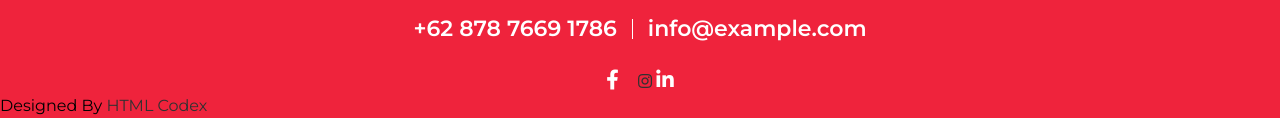
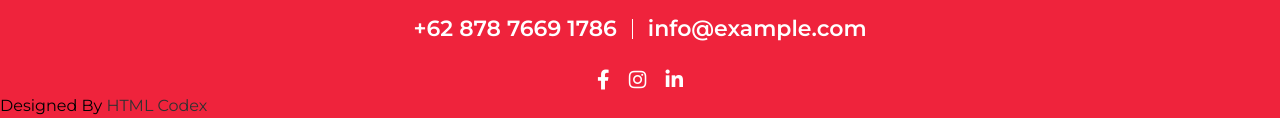
Before and after one commit to fadhilaviyo/fadhilahaviyo.github.io, a plain HTML site: page index.html in a window 1280 px wide. Shown: the part 4477-4608 px from the top of the page. Drawn offline with nearby package versions, Linux system fonts and the light colour scheme.

Commit message:
index.html

```diff
--- a/index.html
+++ b/index.html
@@ -376,7 +376,7 @@
                         </div>
                         <div class="footer-social">
                             <a href="https://www.facebook.com/profile.php?id=100081920108430&mibextid=ZbWKwL"><i class="fab fa-facebook-f"></i></a>
-                            <a href="https://instagram.com/fadhilaviyo?igshid=NGVhN2U2NjQ0Yg=="<i class="fab fa-instagram"></i></a>
+                            <a href="https://instagram.com/fadhilaviyo?igshid=NGVhN2U2NjQ0Yg=="><i class="fab fa-instagram"></i></a>
                             <a href="https://www.linkedin.com/in/fadhilah-aviyo-destra-kencana"><i class="fab fa-linkedin-in"></i></a>
                         </div>
                     </div>
```
